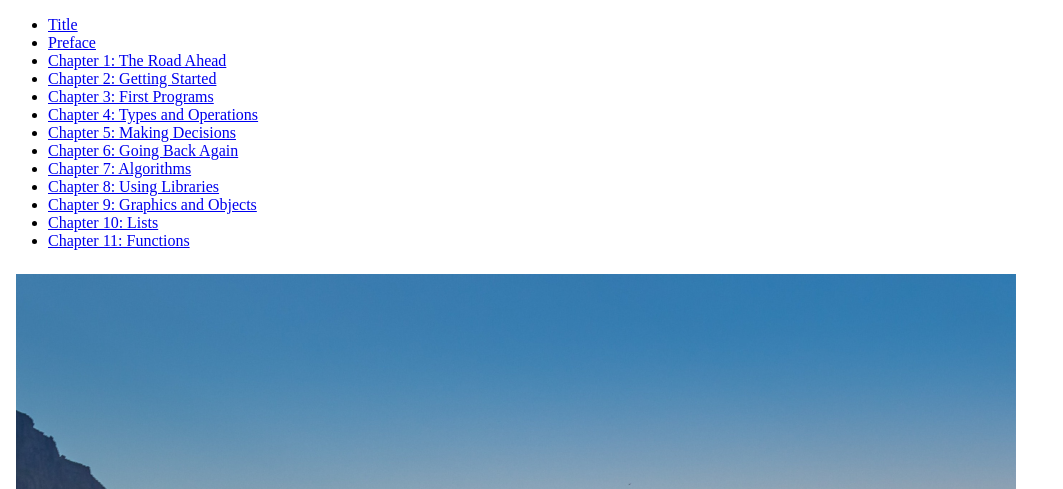
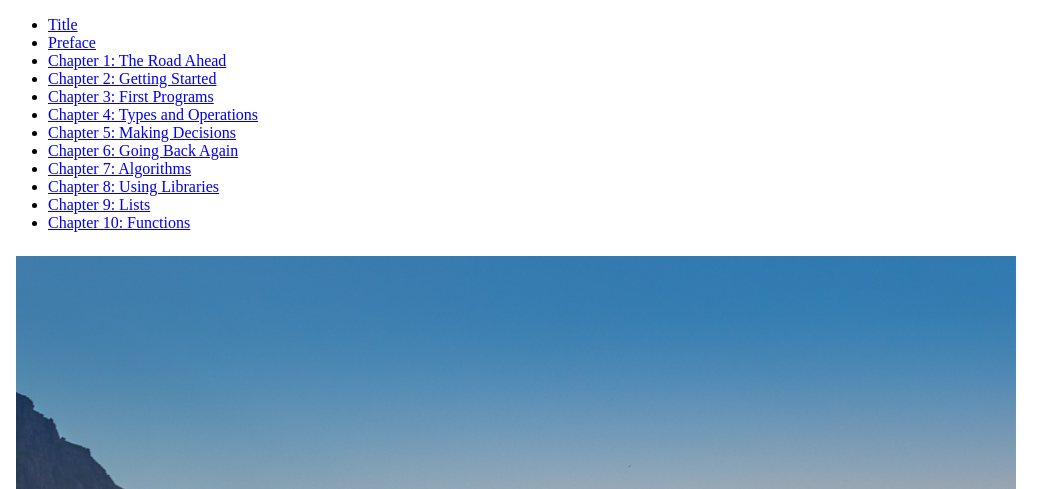
Before and after one commit to IanFinlayson/exploring-cs, a PHP site: page / in a window 1280 px wide. Shown: the part 301-790 px from the top of the page, without its empty margins (0-1063 px from the left). Run offline with PHP 8.4, Linux system fonts and the light colour scheme.

Commit message:
Took off chapter 11 on graphics programming for now

```diff
--- a/boiler/nav.php
+++ b/boiler/nav.php
@@ -1,7 +1,7 @@
 <?php
     /* list of the chapters for making the nav bar */
-    $parts = array("title", "preface", "chapter01", "chapter02", "chapter03", "chapter04", "chapter05", "chapter06", "chapter07", "chapter08", "chapter09", "chapter10", "chapter11");
-    $display = array("Title", "Preface", "Chapter 1", "Chapter 2", "Chapter 3", "Chapter 4", "Chapter 5", "Chapter 6", "Chapter 7", "Chapter 8", "Chapter 9", "Chapter 10", "Chapter 11");
+    $parts = array("title", "preface", "chapter01", "chapter02", "chapter03", "chapter04", "chapter05", "chapter06", "chapter07", "chapter08", "chapter09", "chapter10");
+    $display = array("Title", "Preface", "Chapter 1", "Chapter 2", "Chapter 3", "Chapter 4", "Chapter 5", "Chapter 6", "Chapter 7", "Chapter 8", "Chapter 9", "Chapter 10");
 
     /* get the target, scrubbing the leading "exploring-cs/" */
     $target = substr($_GET["page"], strlen("exploring-cs/"));
--- a/index.html
+++ b/index.html
@@ -33,9 +33,8 @@ as the programming language.</p>
 <li><a href="chapter06">Chapter 6: Going Back Again</a></li>
 <li><a href="chapter07">Chapter 7: Algorithms</a></li>
 <li><a href="chapter08">Chapter 8: Using Libraries</a></li>
-<li><a href="chapter09">Chapter 9: Graphics and Objects</a></li>
-<li><a href="chapter10">Chapter 10: Lists</a></li>
-<li><a href="chapter11">Chapter 11: Functions</a></li>
+<li><a href="chapter09">Chapter 9: Lists</a></li>
+<li><a href="chapter10">Chapter 10: Functions</a></li>
 </ul>
 </ul>
 </p>
```
